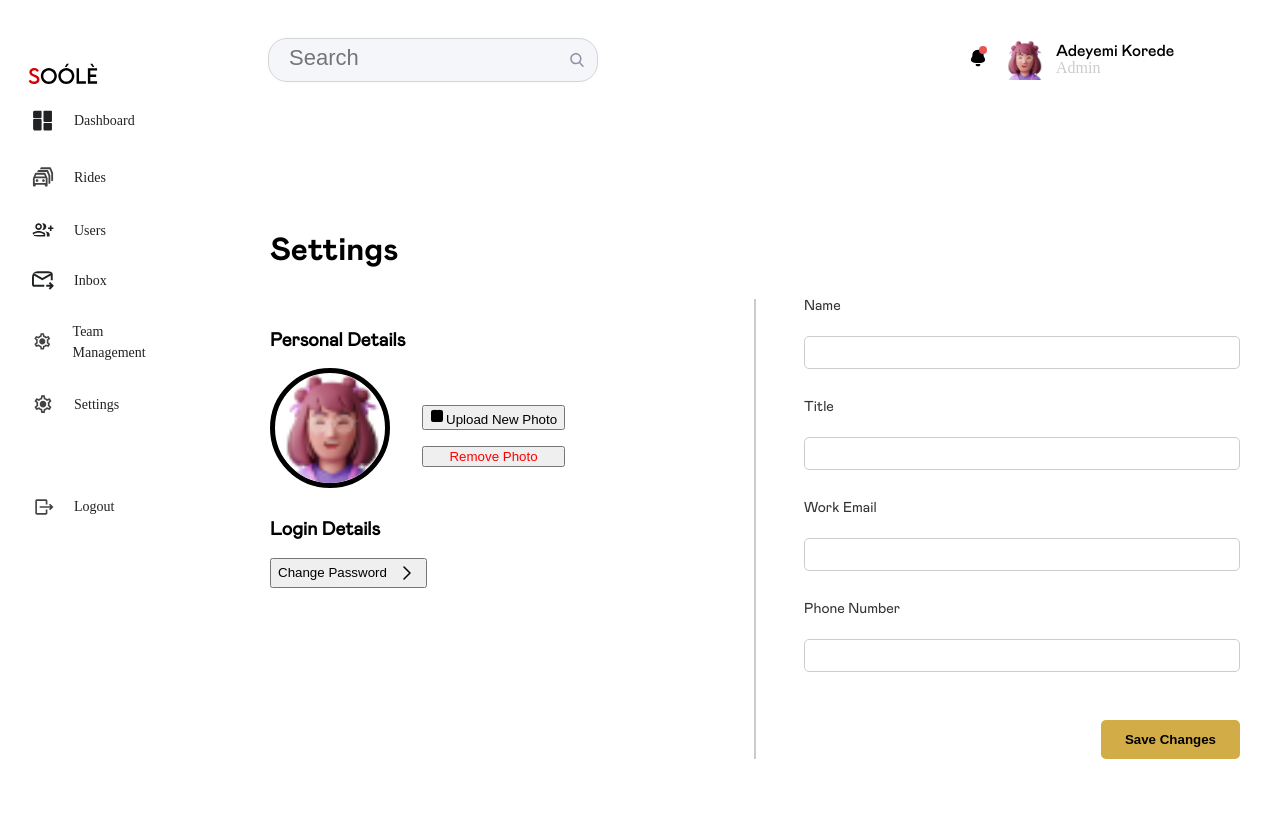
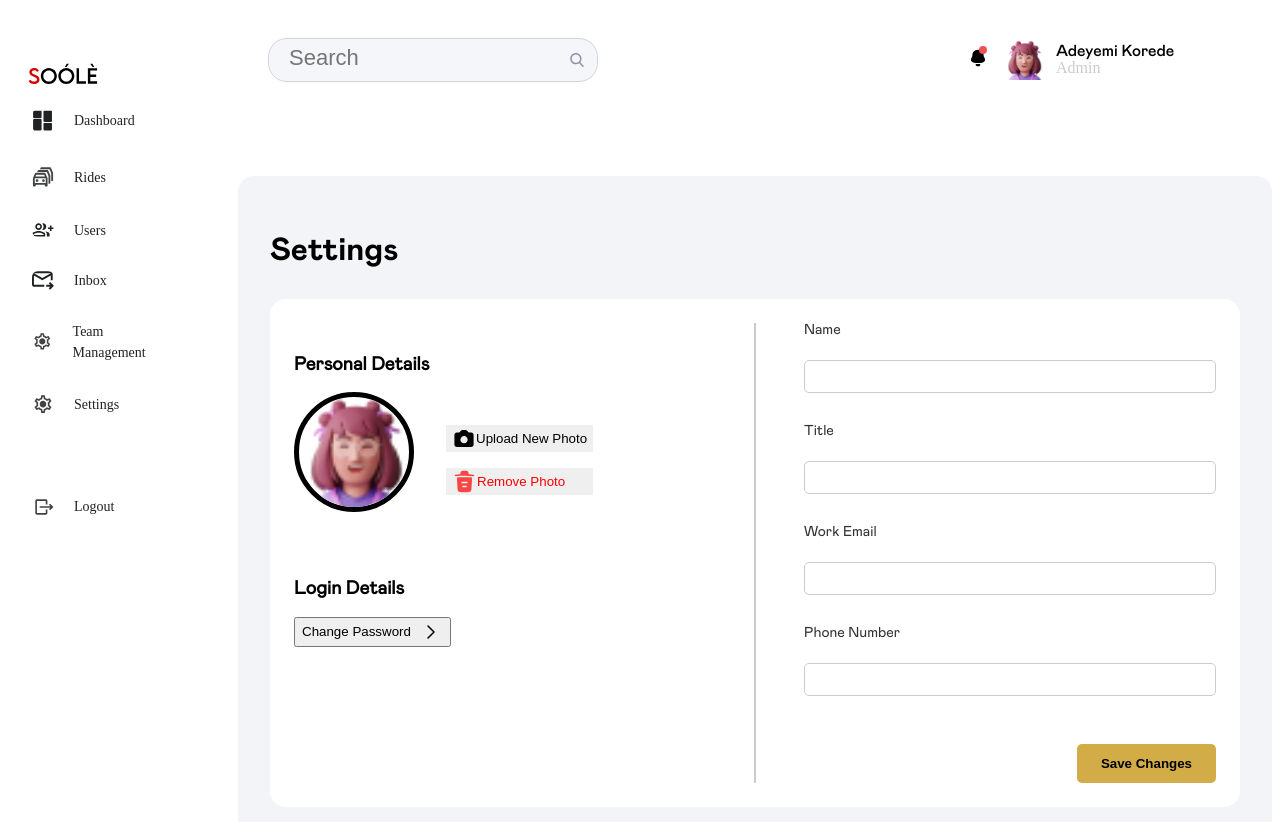
Before and after one commit to clinton401/soole-admin-hosting, a Next.js app: page /settings in a window 1280 px wide. Shown: the top 822 px of the page. Before the commit the page ends 800 px from the top, so only its background shows below. Built offline with nearby package versions, Linux system fonts and the light colour scheme.

Commit message:
Settings

```diff
--- a/src/app/inbox/page.tsx
+++ b/src/app/inbox/page.tsx
@@ -6,7 +6,7 @@ import InboxContent from "../components/InboxContent";
 const Inbox = () => {
 
   return (
-    <div>
+    <div className="wrapper-container">
       <h2 className="ff-Mabry-Pro-bold fs-32">Inbox</h2>
       <div className="d-flex gap-1" style={{width: "auto"}}>
 
--- a/src/app/management/page.tsx
+++ b/src/app/management/page.tsx
@@ -108,7 +108,7 @@ const TeamManagement = () => {
   };
 
   return (
-    <div className="ff-Mabry-Pro">
+    <div className="ff-Mabry-Pro wrapper-container">
       <h2 className="ff-Mabry-Pro-bold fs-32">Team Management</h2>
       <div className="profile-container ff-Mabry-Pro-bold">
         {profiles.map((profile) => (
--- a/src/app/rides/page.tsx
+++ b/src/app/rides/page.tsx
@@ -65,7 +65,7 @@ export default function RideTracker() {
   }, []);
 
   return (
- <div className="ride-tracker">
+ <div className="ride-tracker wrapper-container">
      {/* <div className="ride-tracker"> */}
       <div className="graph-header d-flex mb-2">
 
--- a/src/app/settings/page.tsx
+++ b/src/app/settings/page.tsx
@@ -12,12 +12,11 @@ const Settings = () => {
   });
 
   return (
-    <div className="settings-container ff-Mabry-Pro">
+    <div className="wrapper-container ff-Mabry-Pro">
       <h2 className="ff-Mabry-Pro-bold fs-32">Settings</h2>
       <div className="settings-content">
-        {/* Left Section */}
         <div className="left-section">
-                      {/* Personal Details */}
+          <div>
           <div className="personal-details">
             <h3>Personal Details</h3>
           </div>
@@ -26,30 +25,27 @@ const Settings = () => {
               <Image
                 src="/profilePic.png"
                 alt="Profile"
-                className="profile-picture"
+                className="profile-pix"
                 width={120}
                 height={120}
-              />
+                />
               <div className="profile-actions">
                 <button className="upload-photo">
-                  <svg
-                    xmlns="http://www.w3.org/2000/svg"
-                    width="16"
-                    height="16"
-                    fill="currentColor"
-                    className="bi bi-camera"
-                    viewBox="0 0 16 16"
-                  >
-                    <path d="M10.5 2a.5.5 0 0 1 .5.5V3h1a1 1 0 0 1 1 1v8a1 1 0 0 1-1 1H3a1 1 0 0 1-1-1V4a1 1 0 0 1 1-1h1v-.5a.5.5 0 0 1 .5-.5h6zM1 4a2 2 0 0 1 2-2h1a2 2 0 0 1 2 0h2a2 2 0 0 1 2 0h1a2 2 0 0 1 2 2v8a2 2 0 0 1-2 2H3a2 2 0 0 1-2-2V4z" />
-                    <path d="M8 10.5a2.5 2.5 0 1 1 0-5 2.5 2.5 0 0 1 0 5z" />
-                    <path d="M8 12a3.5 3.5 0 1 0 0-7 3.5 3.5 0 0 0 0 7z" />
-                  </svg>
+                <svg xmlns="http://www.w3.org/2000/svg" width="24" height="25" viewBox="0 0 24 25" fill="none">
+  <path fill-rule="evenodd" clip-rule="evenodd" d="M4.80039 6.49998C4.16387 6.49998 3.55342 6.75283 3.10333 7.20292C2.65325 7.65301 2.40039 8.26346 2.40039 8.89998V18.5C2.40039 19.1365 2.65325 19.7469 3.10333 20.197C3.55342 20.6471 4.16387 20.9 4.80039 20.9H19.2004C19.8369 20.9 20.4474 20.6471 20.8974 20.197C21.3475 19.7469 21.6004 19.1365 21.6004 18.5V8.89998C21.6004 8.26346 21.3475 7.65301 20.8974 7.20292C20.4474 6.75283 19.8369 6.49998 19.2004 6.49998H17.2972C16.979 6.49991 16.6738 6.37343 16.4488 6.14838L15.1036 4.80318C14.6536 4.35306 14.0433 4.10011 13.4068 4.09998H10.594C9.95752 4.10011 9.34717 4.35306 8.89719 4.80318L7.55199 6.14838C7.327 6.37343 7.02182 6.49991 6.70359 6.49998H4.80039ZM12.0004 17.3C12.4732 17.3 12.9413 17.2069 13.3781 17.0259C13.8148 16.845 14.2117 16.5799 14.546 16.2456C14.8803 15.9113 15.1454 15.5144 15.3264 15.0776C15.5073 14.6409 15.6004 14.1727 15.6004 13.7C15.6004 13.2272 15.5073 12.7591 15.3264 12.3223C15.1454 11.8855 14.8803 11.4887 14.546 11.1544C14.2117 10.8201 13.8148 10.5549 13.3781 10.374C12.9413 10.1931 12.4732 10.1 12.0004 10.1C11.0456 10.1 10.1299 10.4793 9.45481 11.1544C8.77968 11.8295 8.40039 12.7452 8.40039 13.7C8.40039 14.6548 8.77968 15.5704 9.45481 16.2456C10.1299 16.9207 11.0456 17.3 12.0004 17.3Z" fill="black"/>
+</svg>
                   Upload New Photo
                 </button>
-                <button className="remove-photo">Remove Photo</button>
+                <button className="remove-photo">
+                <svg xmlns="http://www.w3.org/2000/svg" width="25" height="25" viewBox="0 0 25 25" fill="none">
+  <path d="M21.5697 5.73C19.9597 5.57 18.3497 5.45 16.7297 5.36V5.35L16.5097 4.05C16.3597 3.13 16.1397 1.75 13.7997 1.75H11.1797C8.84967 1.75 8.62967 3.07 8.46967 4.04L8.25967 5.32C7.32967 5.38 6.39967 5.44 5.46967 5.53L3.42967 5.73C3.00967 5.77 2.70967 6.14 2.74967 6.55C2.78967 6.96 3.14967 7.26 3.56967 7.22L5.60967 7.02C10.8497 6.5 16.1297 6.7 21.4297 7.23C21.4597 7.23 21.4797 7.23 21.5097 7.23C21.8897 7.23 22.2197 6.94 22.2597 6.55C22.2897 6.14 21.9897 5.77 21.5697 5.73Z" fill="#FA4545"/>
+  <path d="M19.7298 8.64C19.4898 8.39 19.1598 8.25 18.8198 8.25H6.17975C5.83975 8.25 5.49975 8.39 5.26975 8.64C5.03975 8.89 4.90975 9.23 4.92975 9.58L5.54975 19.84C5.65975 21.36 5.79975 23.26 9.28975 23.26H15.7098C19.1998 23.26 19.3398 21.37 19.4498 19.84L20.0698 9.59C20.0898 9.23 19.9598 8.89 19.7298 8.64ZM14.1597 18.25H10.8298C10.4198 18.25 10.0798 17.91 10.0798 17.5C10.0798 17.09 10.4198 16.75 10.8298 16.75H14.1597C14.5697 16.75 14.9097 17.09 14.9097 17.5C14.9097 17.91 14.5697 18.25 14.1597 18.25ZM14.9998 14.25H9.99975C9.58975 14.25 9.24975 13.91 9.24975 13.5C9.24975 13.09 9.58975 12.75 9.99975 12.75H14.9998C15.4097 12.75 15.7498 13.09 15.7498 13.5C15.7498 13.91 15.4097 14.25 14.9998 14.25Z" fill="#FA4545"/>
+</svg>
+                  Remove Photo</button>
               </div>
             </div>
           </div>
+                    </div>
 
           {/* Login Details */}
           <div className="login-details">
--- a/src/app/users/page.tsx
+++ b/src/app/users/page.tsx
@@ -176,7 +176,7 @@ const handlePreviousPage = () => {
 
 
 return (
-<div>
+<div className="wrapper-container">
   <h2 className="ff-Mabry-Pro-bold fs-32">User Management</h2>
   <UserSearchbar onFilterChange={setFilterStatus} />
 
--- a/src/styles/_reset.scss
+++ b/src/styles/_reset.scss
@@ -102,6 +102,8 @@ ul[role="list"] {
     list-style: none;
 }
 
+
+
 @media (prefers-reduced-motion: reduce) {
 
     *,
--- a/src/styles/components/management.scss
+++ b/src/styles/components/management.scss
@@ -1,3 +1,12 @@
+.management-container {
+  padding: 2rem;
+  background-color: #F3F4F8;
+  height: 100vh;
+  border-radius: 1rem;
+  box-sizing: border-box;
+}
+
+
 .profile-container {
   display: grid;
   grid-template-columns: repeat(auto-fill, minmax(300px, 1fr));
--- a/src/styles/components/settings.scss
+++ b/src/styles/components/settings.scss
@@ -1,11 +1,25 @@
 .settings-container {
     padding: 2rem;
+    background-color: #F3F4F8;
+    height: 100vh;
+    border-radius: 1rem;
+    box-sizing: border-box;
   }
 
   .settings-content {
     display: flex;
     gap: 2rem;
     margin-top: 2rem;
+    background-color: white;
+    padding: 1.5rem;
+    border-radius: 1rem;
+  }
+
+  .left-section {
+    display: flex;
+    flex-direction: column;
+    // align-items: flex-start;
+    gap: 1rem;
   }
 
   .left-section,
@@ -27,7 +41,6 @@
   .profile-details {
     display: flex;
     flex-direction: column;
-    // align-items: center;
   }
 
   .profile-picture-container {
@@ -35,7 +48,7 @@
     align-items: center;
   }
 
-  .profile-picture {
+  .profile-pix {
     border-radius: 50%;
     border: 5px solid black;
   }
@@ -51,6 +64,9 @@
   .upload-photo,
   .remove-photo {
     margin: 0.5rem 0;
+    border: none;
+    display: flex;
+    align-items: center;
   }
 
   .remove-photo {
--- a/src/styles/main.scss
+++ b/src/styles/main.scss
@@ -8,7 +8,6 @@
 @use 'setup/mixins' as mixins;
 @use './setup/responsive' as responsive;
 
-
 @import 'basics/layouts';
 @import 'components/sidebar';
 @import 'setup/text';
@@ -18,3 +17,12 @@
 @import 'components/management.scss';
 @import 'components/modal.scss';
 @import 'components/settings.scss';
+
+
+.wrapper-container {
+    padding: 2rem;
+    background-color: #F3F4F8;
+    height: 100vh;
+    border-radius: 1rem;
+    box-sizing: border-box;
+}
```
